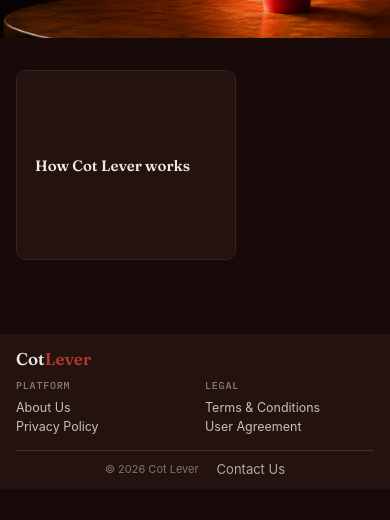
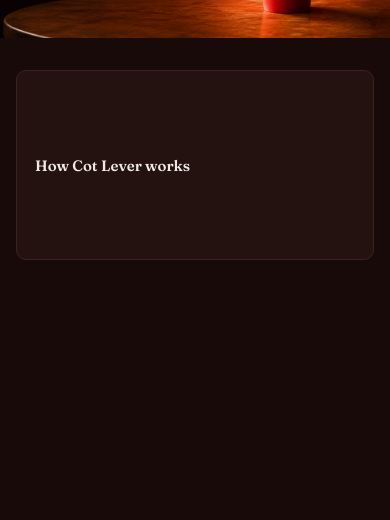
Before and after one commit to cotlevercom-ship-it/grocery-now, a Next.js app: page / in a window 390 px wide. Shown: the part 185-705 px from the top of the page. Built offline with nearby package versions, Linux system fonts and the light colour scheme; no server answers; the database is empty.

Commit message:
Fix mobile layout of How Cot Lever works section

```diff
--- a/components/MarketingHome.jsx
+++ b/components/MarketingHome.jsx
@@ -107,10 +107,29 @@ function HowItWorksTeaser() {
     <div style={{
       maxWidth: '1200px', margin: '0 auto', padding: '0 clamp(16px,3vw,56px) clamp(40px,6vw,72px)',
     }}>
-      <div style={{
-        display: 'flex', flexDirection: 'row', alignItems: 'center', gap: '10px',
+      <style jsx>{`
+        .howitworks-trigger-wrap {
+          width: 220px;
+        }
+        @media (max-width: 680px) {
+          .howitworks-row {
+            flex-direction: column !important;
+          }
+          .howitworks-trigger-wrap {
+            width: 100% !important;
+          }
+        }
+        .steps-scroll {
+          scrollbar-width: none;
+        }
+        .steps-scroll::-webkit-scrollbar {
+          display: none;
+        }
+      `}</style>
+      <div className="howitworks-row" style={{
+        display: 'flex', alignItems: 'center', gap: '10px',
       }}>
-        <div style={{ width: '220px', flexShrink: 0, alignSelf: 'flex-start' }}>
+        <div className="howitworks-trigger-wrap" style={{ flexShrink: 0, alignSelf: 'flex-start' }}>
           <TriggerCard open={open} onClick={() => setOpen((v) => !v)} />
         </div>
 
@@ -159,14 +178,6 @@ function HowItWorksTeaser() {
               </svg>
             </button>
 
-            <style jsx>{`
-              .steps-scroll {
-                scrollbar-width: none;
-              }
-              .steps-scroll::-webkit-scrollbar {
-                display: none;
-              }
-            `}</style>
           </div>
         </div>
       </div>
```
